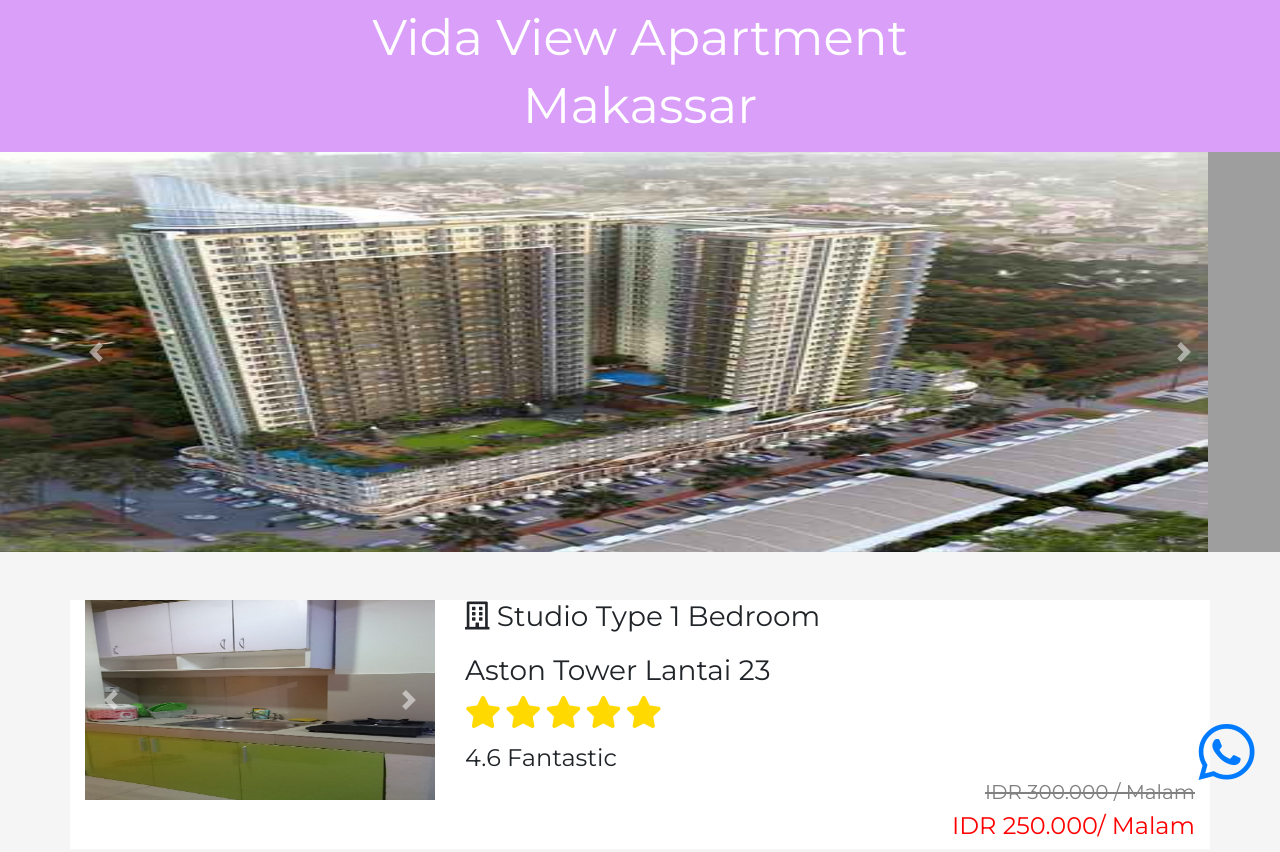
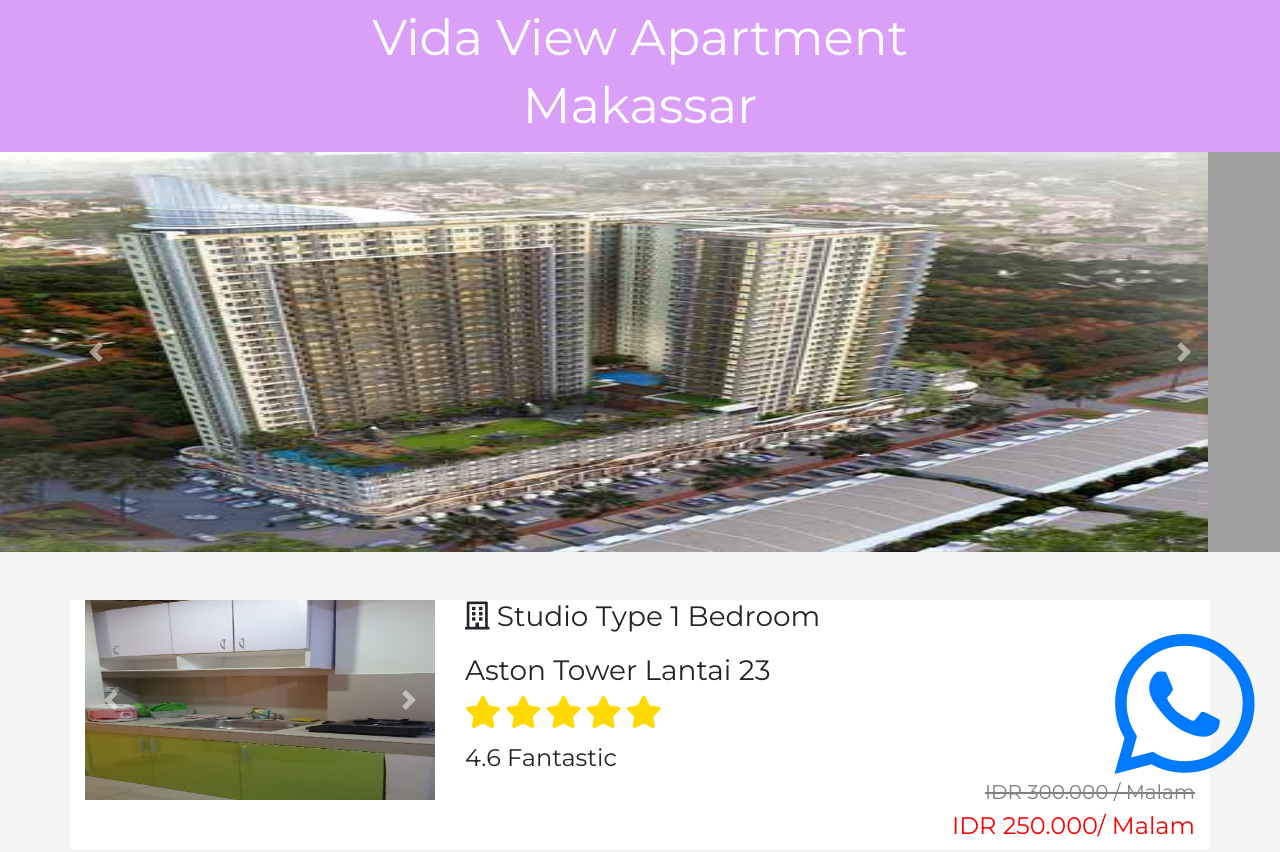
Before and after one commit to Yesti/yesti.github.io, a plain HTML site: page index.html in a window 1280 px wide. Shown: the top 852 px of the page. Drawn offline with nearby package versions, Linux system fonts and the light colour scheme; grey boxes are pictures that could not be loaded.

Commit message:
Update index.html

```diff
--- a/index.html
+++ b/index.html
@@ -314,7 +314,7 @@
             </footer>
             <a href="https://api.whatsapp.com/send?phone=6281310854561&text=Halo saya mau bertanya, kamar ada ready ?"
             target="_blank">
-                <i class="fab fa-whatsapp whatsapp-icon fa-4x"></i></a>
+                <i class="fab fa-whatsapp whatsapp-icon fa-10x"></i></a>
             </a>
 
 
```
